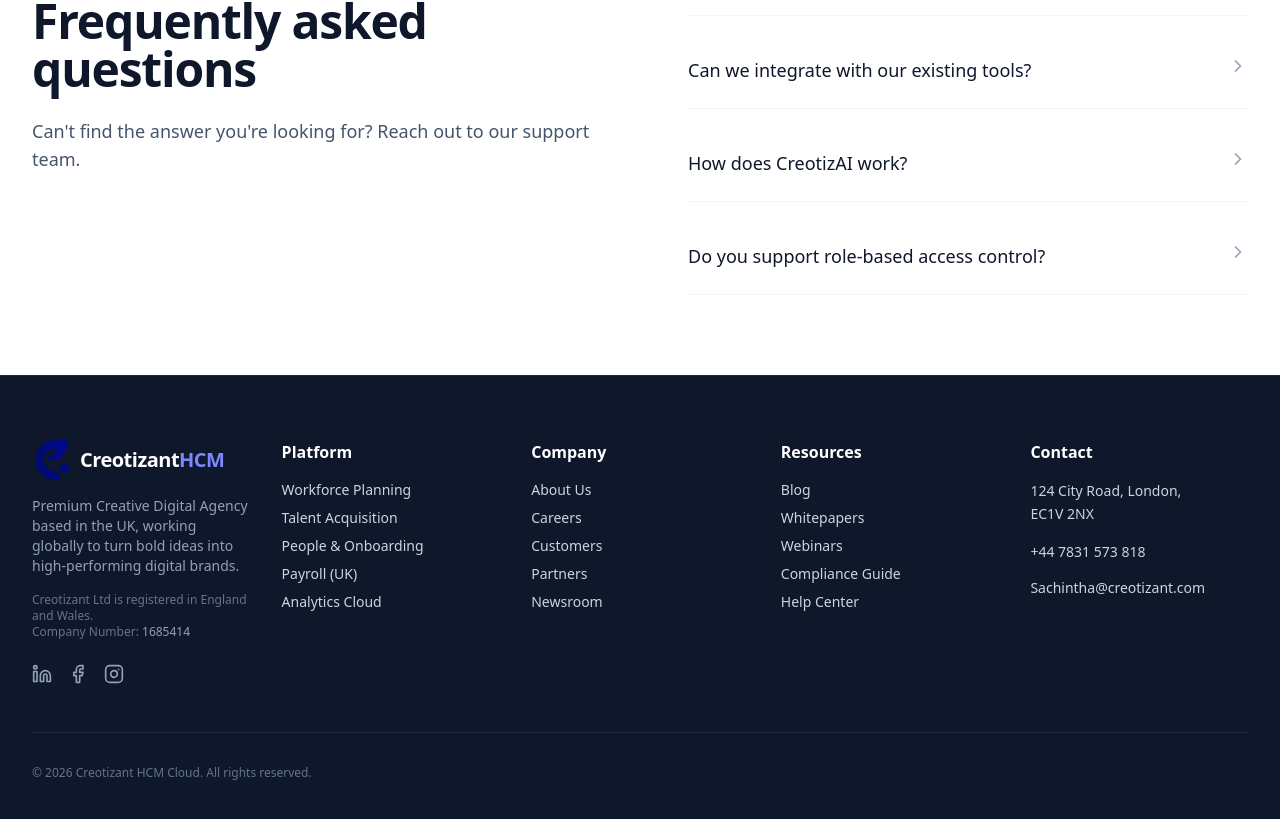
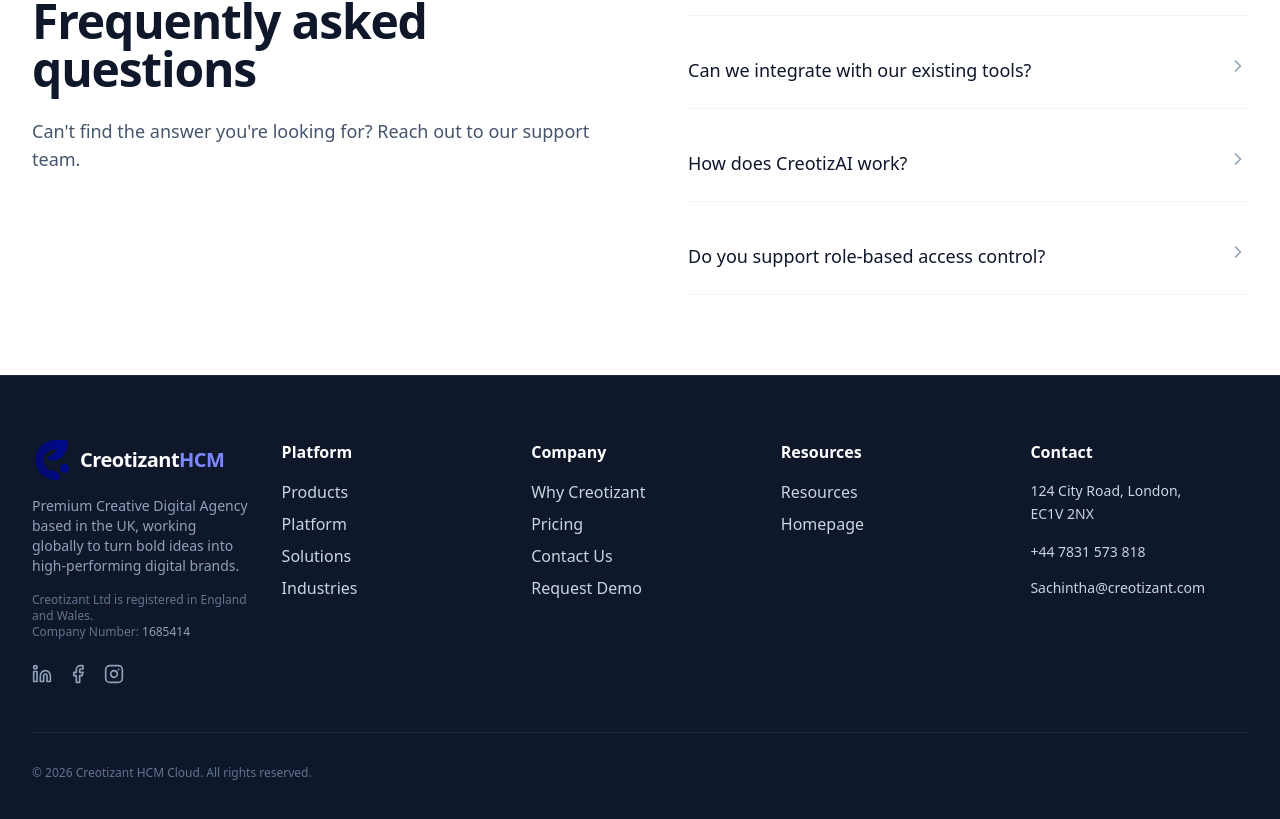
Before and after one commit to creotizant/HCM_Landing, a React (Vite) app: page / in a window 1280 px wide. Shown: the part 6574-7393 px from the top of the page. Built offline with nearby package versions, Linux system fonts and the light colour scheme.

Commit message:
Update Footer component to accept navigation prop and streamline section rendering

```diff
--- a/src/app/App.tsx
+++ b/src/app/App.tsx
@@ -64,7 +64,7 @@ export default function App() {
       <main>
         {renderPage()}
       </main>
-      <Footer />
+      <Footer onNavigate={setCurrentPage} />
     </div>
   );
 }
--- a/src/app/components/Footer.tsx
+++ b/src/app/components/Footer.tsx
@@ -1,8 +1,42 @@
 import React from 'react';
-import { Twitter, Linkedin, Facebook, Instagram } from 'lucide-react';
+import { Linkedin, Facebook, Instagram } from 'lucide-react';
 import logo from '@/app/assets/CreotizantMG-Gradient.png';
 
-export function Footer() {
+type Page = 'home' | 'products' | 'solutions' | 'industries' | 'platform' | 'why' | 'resources' | 'pricing' | 'demo' | 'contact' | string;
+
+interface FooterProps {
+  onNavigate: (page: Page) => void;
+}
+
+const footerSections = [
+  {
+    title: 'Platform',
+    links: [
+      { label: 'Products', page: 'products' },
+      { label: 'Platform', page: 'platform' },
+      { label: 'Solutions', page: 'solutions' },
+      { label: 'Industries', page: 'industries' },
+    ],
+  },
+  {
+    title: 'Company',
+    links: [
+      { label: 'Why Creotizant', page: 'why' },
+      { label: 'Pricing', page: 'pricing' },
+      { label: 'Contact Us', page: 'contact' },
+      { label: 'Request Demo', page: 'demo' },
+    ],
+  },
+  {
+    title: 'Resources',
+    links: [
+      { label: 'Resources', page: 'resources' },
+      { label: 'Homepage', page: 'home' },
+    ],
+  },
+];
+
+export function Footer({ onNavigate }: FooterProps) {
   return (
     <footer className="bg-slate-900 text-slate-300 py-16 border-t border-slate-800">
       <div className="max-w-7xl mx-auto px-4 sm:px-6 lg:px-8">
@@ -26,38 +60,24 @@ export function Footer() {
             </div>
           </div>
 
-          <div>
-            <h4 className="font-semibold text-white mb-4">Platform</h4>
-            <ul className="space-y-2 text-sm">
-              <li><a href="#" className="hover:text-indigo-400 transition-colors">Workforce Planning</a></li>
-              <li><a href="#" className="hover:text-indigo-400 transition-colors">Talent Acquisition</a></li>
-              <li><a href="#" className="hover:text-indigo-400 transition-colors">People & Onboarding</a></li>
-              <li><a href="#" className="hover:text-indigo-400 transition-colors">Payroll (UK)</a></li>
-              <li><a href="#" className="hover:text-indigo-400 transition-colors">Analytics Cloud</a></li>
-            </ul>
-          </div>
-
-          <div>
-            <h4 className="font-semibold text-white mb-4">Company</h4>
-            <ul className="space-y-2 text-sm">
-              <li><a href="#" className="hover:text-indigo-400 transition-colors">About Us</a></li>
-              <li><a href="#" className="hover:text-indigo-400 transition-colors">Careers</a></li>
-              <li><a href="#" className="hover:text-indigo-400 transition-colors">Customers</a></li>
-              <li><a href="#" className="hover:text-indigo-400 transition-colors">Partners</a></li>
-              <li><a href="#" className="hover:text-indigo-400 transition-colors">Newsroom</a></li>
-            </ul>
-          </div>
-
-          <div>
-            <h4 className="font-semibold text-white mb-4">Resources</h4>
-            <ul className="space-y-2 text-sm">
-              <li><a href="#" className="hover:text-indigo-400 transition-colors">Blog</a></li>
-              <li><a href="#" className="hover:text-indigo-400 transition-colors">Whitepapers</a></li>
-              <li><a href="#" className="hover:text-indigo-400 transition-colors">Webinars</a></li>
-              <li><a href="#" className="hover:text-indigo-400 transition-colors">Compliance Guide</a></li>
-              <li><a href="#" className="hover:text-indigo-400 transition-colors">Help Center</a></li>
-            </ul>
-          </div>
+          {footerSections.map((section) => (
+            <div key={section.title}>
+              <h4 className="font-semibold text-white mb-4">{section.title}</h4>
+              <ul className="space-y-2 text-sm">
+                {section.links.map((link) => (
+                  <li key={link.label}>
+                    <button
+                      type="button"
+                      onClick={() => onNavigate(link.page)}
+                      className="hover:text-indigo-400 transition-colors text-left"
+                    >
+                      {link.label}
+                    </button>
+                  </li>
+                ))}
+              </ul>
+            </div>
+          ))}
 
           <div>
             <h4 className="font-semibold text-white mb-4">Contact</h4>
```
